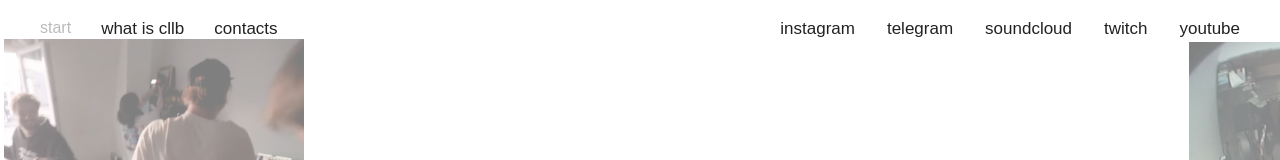
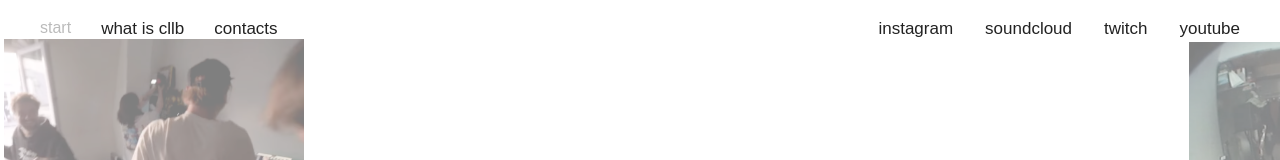
Before and after one commit to op1van/collaba, a website: page index.html in a window 1280 px wide. Shown: the top 160 px of the page. Drawn offline with Linux system fonts and the light colour scheme.

Commit message:
Update index.html

```diff
--- a/index.html
+++ b/index.html
@@ -37,7 +37,7 @@
                 <div class="hidden lg:flex gap-8">
                     <a href="https://www.instagram.com/cllllllllllllb/"
                         class="text-[#222] no-underline text-[17px] transition-colors duration-400">instagram</a>
-                    <a href="#" class="text-[#222] no-underline text-[17px] transition-colors duration-400">telegram</a>
+
                     <a href="https://soundcloud.com/collaba-707243403"
                         class="text-[#222] no-underline text-[17px] transition-colors duration-400">soundcloud</a>
                     <a href="http://twitch.tv/cllllllllllllb/" class="text-[#222] no-underline text-[17px] transition-colors duration-400">twitch</a>
@@ -139,7 +139,7 @@
                 <div class="flex w-full justify-between">
                     <a href="https://www.instagram.com/cllllllllllllb/" class="no-underline text-[20px] text-[#FBFF00]">instagram <span
                             class="ml-1">&#8599;</span></a>
-                    <a href="#" class="no-underline text-[20px] text-[#FBFF00]">telegram <span class="ml-1">&#8599;</span></a>
+
                 </div>
                 <div class="flex w-full justify-between">
                     <a href="https://soundcloud.com/collaba-707243403" class="no-underline text-[20px] text-[#FBFF00]">soundcloud <span
```
